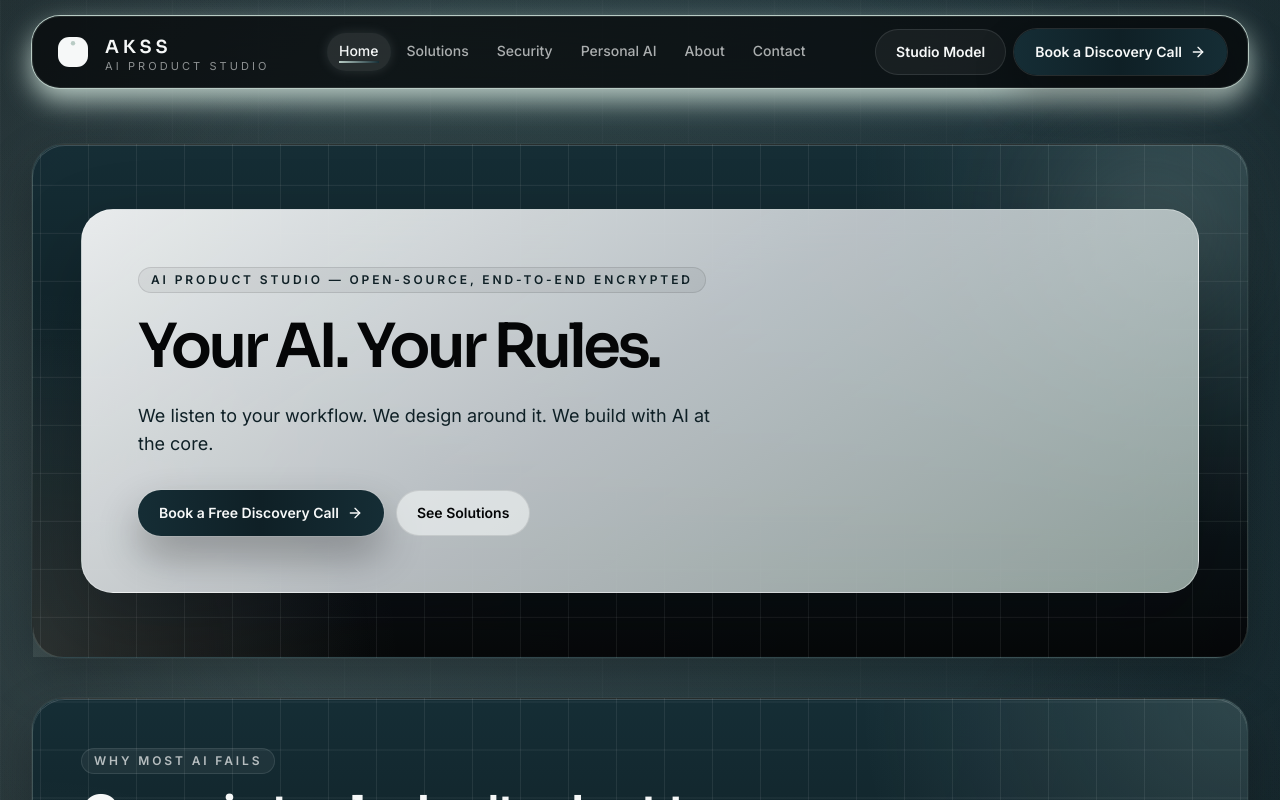
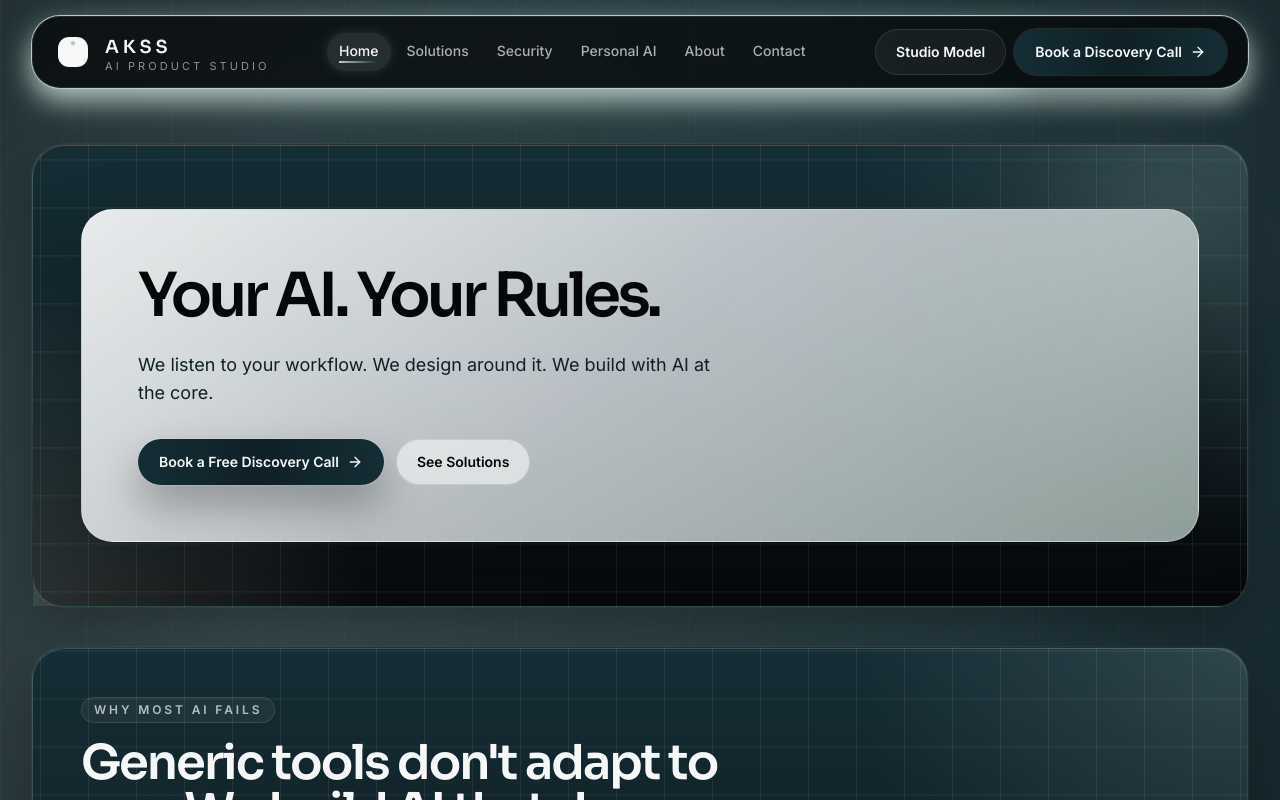
Before and after one commit to SidraSaleem296/Akss-ai, a React (Vite) app: page / in a window 1280 px wide. Shown: the top 800 px of the page. Built offline with nearby package versions, Linux system fonts and the light colour scheme.

Commit message:
Revamp v4

```diff
--- a/src/pages/Home.tsx
+++ b/src/pages/Home.tsx
@@ -56,11 +56,7 @@ const Home = () => {
             <div className="rounded-[32px] border border-white/40 bg-[linear-gradient(145deg,rgba(246,248,248,0.94),rgba(217,222,226,0.84)_48%,rgba(184,203,196,0.76))] p-4 text-slate-950 shadow-[0_30px_80px_rgba(5,6,7,0.22)] backdrop-blur-2xl sm:p-6 md:p-8 lg:p-10 xl:p-14">
               <div className="overflow-visible">
                 <div className="relative z-0">
-                  <span className="eyebrow eyebrow-light" data-hero-badge>
-                    AI product studio — open-source, end-to-end encrypted
-                  </span>
-
-                  <h1 className="mt-4 max-w-xl text-2xl font-semibold leading-[1.08] tracking-[-0.06em] text-slate-950 sm:mt-6 sm:text-3xl md:text-4xl lg:text-5xl xl:text-[3.8rem]">
+                  <h1 className="max-w-xl text-2xl font-semibold leading-[1.08] tracking-[-0.06em] text-slate-950 sm:text-3xl md:text-4xl lg:text-5xl xl:text-[3.8rem]">
                     <span className="hero-line block">{taglines.b2b}</span>
                   </h1>
 
```
